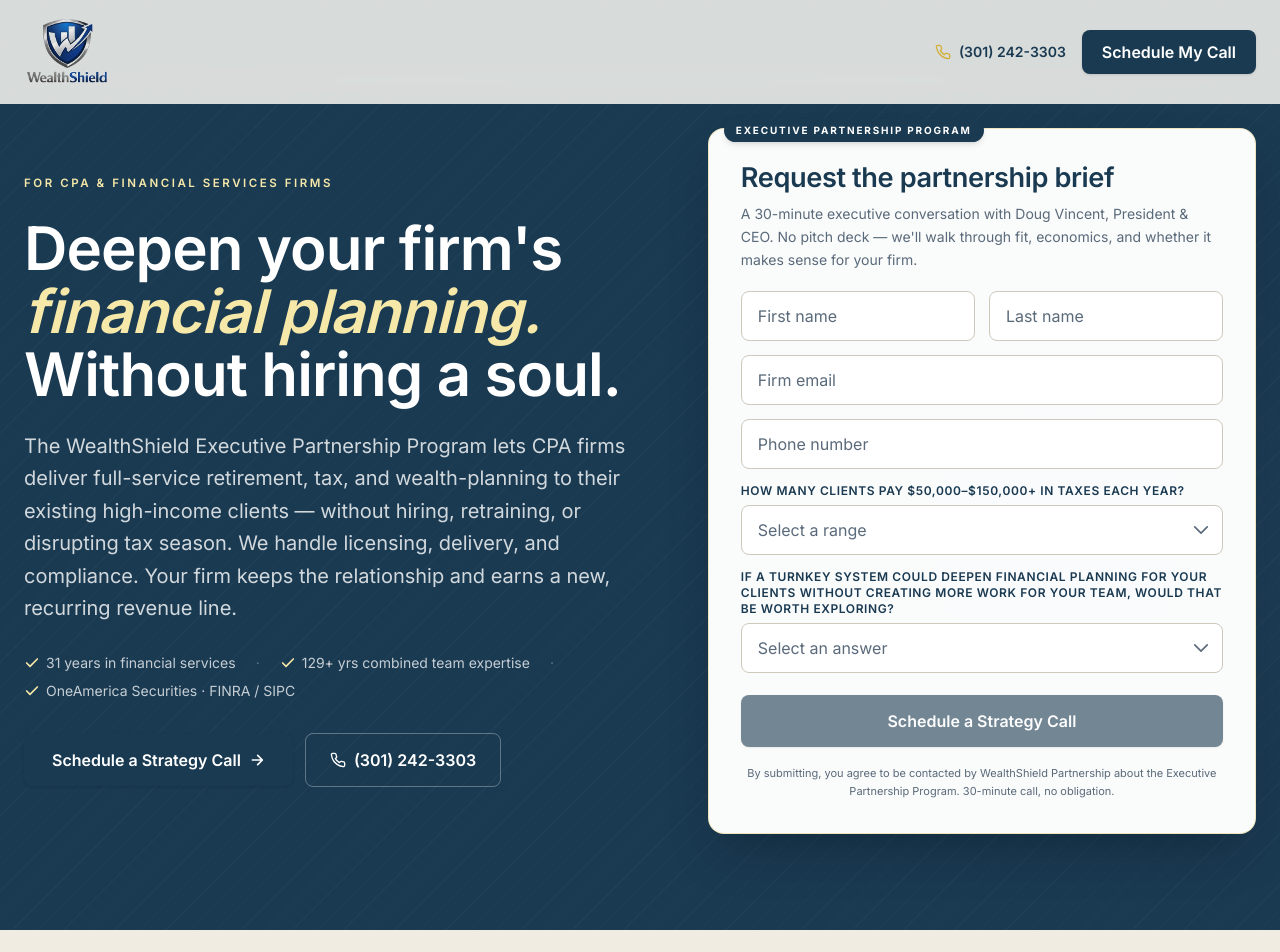
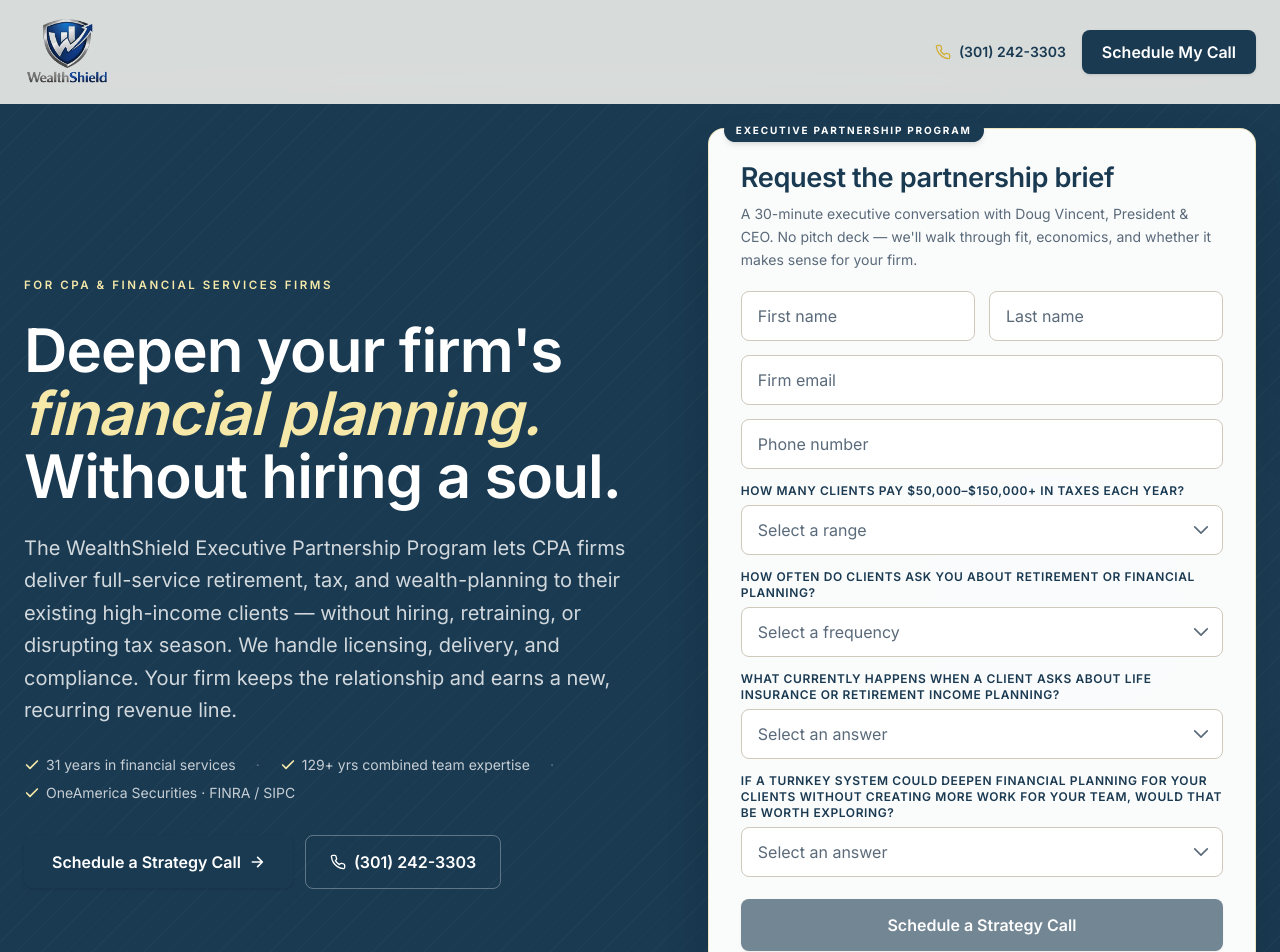
Before and after one commit to Landing-Pages-Websites/wealthshield-landing, a Next.js app: page / in a window 1280 px wide. Shown: the top 952 px of the page. Built offline with nearby package versions, Linux system fonts and the light colour scheme.

Commit message:
fix: 4-question form + strip OneAmerica/FINRA from footer and content

```diff
--- a/src/components/Footer.tsx
+++ b/src/components/Footer.tsx
@@ -1,47 +1,22 @@
 import { BRAND } from "@/lib/content";
 
-/**
- * Legal-only footer per landing-page-architect Rule #4.
- * Financial services compliance text required (OneAmerica Securities disclosure).
- * No nav, no social, no outbound links.
- */
 export function Footer() {
   return (
     <footer className="bg-[var(--color-accent)] text-[var(--color-ink-on-dark)] py-12 mt-0">
       <div className="max-w-5xl mx-auto px-4 sm:px-6 text-center space-y-4">
-        <p className="text-sm text-white/90 font-display">
-          © {new Date().getFullYear()} {BRAND.fullName}
+        <p className="text-base font-display text-white/90 font-semibold">WealthShield</p>
+        <p className="text-sm text-white/75 leading-relaxed max-w-md mx-auto">
+          Empowering CPA and financial services firms with turnkey planning solutions.
         </p>
-        <p className="text-xs text-white/75 leading-relaxed">
-          {BRAND.address.street}, {BRAND.address.city}, {BRAND.address.state}{" "}
-          {BRAND.address.zip} · {BRAND.phoneDisplay} · {BRAND.email}
-        </p>
-
-        {/* Compliance disclosure (mandatory for financial services) */}
-        <div className="max-w-3xl mx-auto pt-4 mt-4 border-t border-white/10 space-y-3 text-[11px] text-white/55 leading-relaxed">
+        <div className="pt-4 mt-4 border-t border-white/10 space-y-1 text-xs text-white/60">
           <p>
-            Securities offered through OneAmerica Securities, Inc., a
-            Registered Investment Advisor, Member FINRA, SIPC. Greater Washington
-            Retirement Income Solutions is not an affiliate of OneAmerica
-            Securities or the companies of OneAmerica Financial and is not a
-            broker-dealer or Registered Investment Advisor.
+            Email: <a href={`mailto:${BRAND.email}`} className="hover:text-white/90 transition">{BRAND.email}</a>
+            {" · "}
+            Phone: <a href={BRAND.phoneHref} className="hover:text-white/90 transition">{BRAND.phoneDisplay}</a>
           </p>
-          <p>
-            Greater Washington Retirement Income Solutions may conduct life insurance
-            and securities business in Maryland and may be licensed in other
-            states. Financial professionals cannot conduct life insurance or
-            securities business in states in which they are not licensed.
-            Content is for informational purposes only and is not intended to
-            be relied upon as individualized tax, legal, fiduciary, or
-            investment advice.
-          </p>
-          <p>
-            Investing involves risk including potential loss of principal.
-            Guarantees are subject to the claims-paying ability of the issuing
-            insurance company. Revenue examples shown (e.g. $40,000–$50,000
-            per qualified case) reflect historical case economics and are not
-            a promise of future results. Partnership economics are custom and
-            disclosed during the qualification process.
+          <p>© {new Date().getFullYear()} WealthShield. All rights reserved.</p>
+          <p className="text-white/40 text-[11px] pt-2 max-w-2xl mx-auto">
+            Revenue examples (e.g. $40,000–$50,000 per qualified case) reflect historical case economics and are not a promise of future results. Content is for informational purposes only and is not intended as individualized tax, legal, or investment advice.
           </p>
         </div>
       </div>
--- a/src/components/FormCard.tsx
+++ b/src/components/FormCard.tsx
@@ -4,8 +4,12 @@
 import { useMegaLeadForm } from "@/hooks/useMegaLeadForm";
 import {
   CLIENT_COUNT_OPTIONS,
+  FREQUENCY_OPTIONS,
+  CURRENT_HANDLING_OPTIONS,
   EXPLORE_OPTIONS,
   qualifies,
+  type FrequencyValue,
+  type CurrentHandlingValue,
   type ExploreValue,
   type ClientCountValue,
   BRAND,
@@ -73,6 +77,8 @@
   const [email, setEmail] = useState("");
   const [phone, setPhone] = useState("");
   const [clientCount, setClientCount] = useState<ClientCountValue | "">("");
+  const [frequency, setFrequency] = useState<FrequencyValue | "">("");
+  const [currentHandling, setCurrentHandling] = useState<CurrentHandlingValue | "">("");
   const [explore, setExplore] = useState<ExploreValue | "">("");
 
   const [submitting, setSubmitting] = useState(false);
@@ -88,6 +94,8 @@
     /@.+\./.test(email) &&
     phoneValid &&
     clientCount.length > 0 &&
+    frequency.length > 0 &&
+    currentHandling.length > 0 &&
     explore.length > 0;
 
   // Auto-redirect to Calendly when qualified
@@ -117,6 +125,8 @@
         email: email.trim(),
         phone: phoneDigits,
         clientCount,
+        frequency,
+        currentHandling,
         explore,
         qualified: isQualified ? "yes" : "no",
       });
@@ -348,6 +358,41 @@
         </div>
 
         <div>
+          <label htmlFor={`freq-${idSuffix}`} className="block text-xs font-semibold text-[var(--color-ink)] mb-1.5 uppercase tracking-wider">
+            How often do clients ask you about retirement or financial planning?
+          </label>
+          <div className="relative">
+            <select id={`freq-${idSuffix}`} name="frequency" required value={frequency}
+              onChange={(e) => setFrequency(e.target.value as FrequencyValue)}
+              className={`${inputClass} appearance-none pr-10 ${frequency === "" ? "text-[var(--color-ink-muted)]" : ""}`}>
+              <option value="" disabled>Select a frequency</option>
+              {FREQUENCY_OPTIONS.map((opt) => (
+                <option key={opt.value} value={opt.value}>{opt.label}</option>
+              ))}
+            </select>
+            <div className="pointer-events-none absolute inset-y-0 right-0 flex items-center pr-3"><ChevronDown /></div>
+          </div>
+        </div>
+
+        <div>
+          <label htmlFor={`handling-${idSuffix}`} className="block text-xs font-semibold text-[var(--color-ink)] mb-1.5 uppercase tracking-wider">
+            What currently happens when a client asks about life insurance or retirement income planning?
+          </label>
+          <div className="relative">
+            <select id={`handling-${idSuffix}`} name="currentHandling" required value={currentHandling}
+              onChange={(e) => setCurrentHandling(e.target.value as CurrentHandlingValue)}
+              className={`${inputClass} appearance-none pr-10 ${currentHandling === "" ? "text-[var(--color-ink-muted)]" : ""}`}>
+              <option value="" disabled>Select an answer</option>
+              {CURRENT_HANDLING_OPTIONS.map((opt) => (
+                <option key={opt.value} value={opt.value}>{opt.label}</option>
+              ))}
+            </select>
+            <div className="pointer-events-none absolute inset-y-0 right-0 flex items-center pr-3"><ChevronDown /></div>
+          </div>
+        </div>
+
+
+        <div>
           <label
             htmlFor={`explore-${idSuffix}`}
             className="block text-xs font-semibold text-[var(--color-ink)] mb-1.5 uppercase tracking-wider"
--- a/src/lib/content.ts
+++ b/src/lib/content.ts
@@ -115,7 +115,7 @@
     label: "Life & Protection",
     heading: "Life Insurance & Protection Strategies",
     body:
-      "For business-owner clients, life insurance is rarely about a death benefit — it's about buy-sell funding, key-person protection, tax-advantaged cash accumulation, and estate-liquidity planning. We design and implement insurance-integrated strategies — structured, illustrated, and delivered through your firm under OneAmerica Securities. No pressure products, no commission-driven pitches. Your clients get strategy first; the policy is the instrument, not the goal.",
+      "For business-owner clients, life insurance is rarely about a death benefit — it's about buy-sell funding, key-person protection, tax-advantaged cash accumulation, and estate-liquidity planning. We design and implement insurance-integrated strategies — structured, illustrated, and delivered through your firm by our team. No pressure products, no commission-driven pitches. Your clients get strategy first; the policy is the instrument, not the goal.",
     image: "/images/service-3.png",
     outcomes: [
       "Buy-sell + key-person funding",
@@ -280,12 +280,12 @@
   {
     question: "Who owns the client relationship?",
     answer:
-      "You do. Every engagement is co-branded. Your firm is the point of trust; we're the planning engine behind you. Client communications reference your firm first. Contracts, custody, and statements flow through the proper regulated channels (OneAmerica Securities, FINRA/SIPC) but the relationship stays with your practice.",
+      "You do. Every engagement is co-branded. Your firm is the point of trust; we're the planning engine behind you. Client communications reference your firm first. Contracts, custody, and statements flow through the proper regulated channels the proper regulated channels but the relationship stays with your practice.",
   },
   {
     question: "What does compliance look like?",
     answer:
-      "All securities are offered through OneAmerica Securities, Inc. (Member FINRA, SIPC), a registered broker-dealer and investment advisor. We operate inside the same compliance framework federally regulated financial services firms use, with documented supervision, books and records, and a designated compliance contact for each partner firm.",
+      "We operate within a fully regulated financial-services compliance framework, with documented supervision, books and records, and a designated compliance contact for each partner firm.",
   },
   {
     question: "How long before we see revenue?",
@@ -302,6 +302,20 @@
   "50+ clients",
 ] as const;
 
+export const FREQUENCY_OPTIONS = [
+  { value: "rarely", label: "Rarely" },
+  { value: "occasionally", label: "Occasionally" },
+  { value: "frequently", label: "Frequently" },
+  { value: "very-frequently", label: "Very frequently" },
+] as const;
+
+export const CURRENT_HANDLING_OPTIONS = [
+  { value: "refer-out", label: "We refer them to another advisor" },
+  { value: "basic-in-house", label: "We provide basic advice in-house" },
+  { value: "comprehensive-in-house", label: "We provide comprehensive planning" },
+  { value: "rarely-asked", label: "Clients don't typically ask" },
+] as const;
+
 export const EXPLORE_OPTIONS = [
   { value: "definitely-yes", label: "Definitely yes", qualifies: true },
   { value: "maybe", label: "Maybe", qualifies: true },
@@ -309,6 +323,8 @@
   { value: "definitely-not", label: "Definitely not", qualifies: false },
 ] as const;
 
+export type FrequencyValue = (typeof FREQUENCY_OPTIONS)[number]["value"];
+export type CurrentHandlingValue = (typeof CURRENT_HANDLING_OPTIONS)[number]["value"];
 export type ExploreValue = (typeof EXPLORE_OPTIONS)[number]["value"];
 export type ClientCountValue = (typeof CLIENT_COUNT_OPTIONS)[number];
 
```
